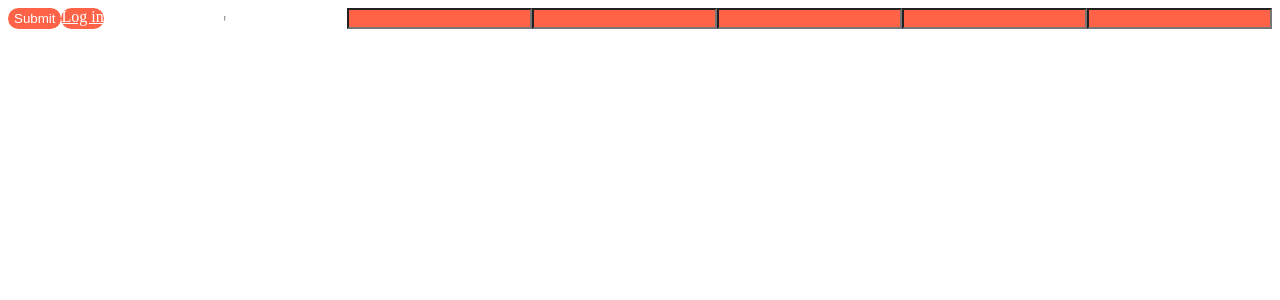
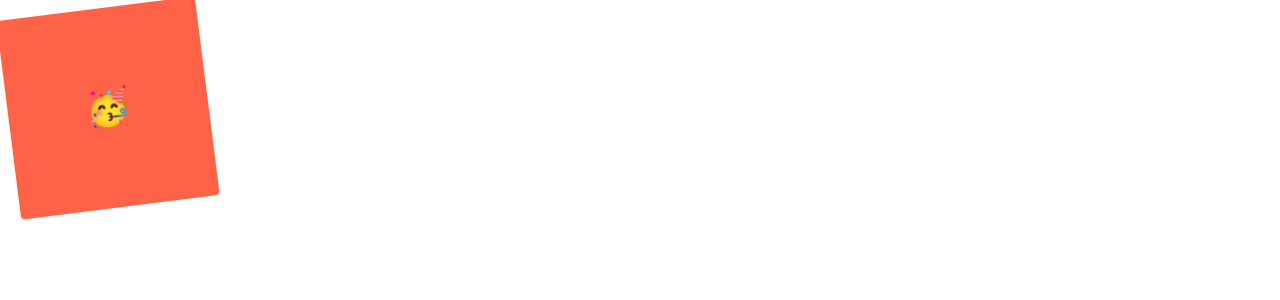
Before and after one commit to verobeach7/react-js-master, a React (Create React App) app: page / in a window 1280 px wide. Shown: the top 300 px of the page. Built offline with nearby package versions, Linux system fonts and the light colour scheme.

Commit message:
Animation and Pseudo Selectors

```diff
--- a/src/App.js
+++ b/src/App.js
@@ -1,36 +1,51 @@
-import styled from "styled-components";
+import styled, { keyframes } from "styled-components";
 
-const Father = styled.div`
+const Wrapper = styled.div`
   display: flex;
 `;
 
-const Btn = styled.button`
-  color: white;
-  background-color: tomato;
-  border: 0;
-  border-radius: 15px;
+// keyframes를 이용하여 애니메이션을 만들어 사용할 수 있음
+const rotaionAnimation = keyframes`
+  0% {
+    transform: rotate(0deg);
+    border-radius:0px;
+  }
+  50% {
+    border-radius: 100px;
+  }
+  100% {
+    transform: rotate(360deg);
+    border-radius:0px;
+  }
 `;
 
-// .attrs를 이용하여 공통적인 속성을 부여할 수 있음
-const Input = styled.input.attrs({ required: true, maxLength: 10 })`
+// ${}를 이용하여 만들어 놓은 애니메이션을 가져다 사용
+const Box = styled.div`
+  height: 200px;
+  width: 200px;
   background-color: tomato;
+  display: flex;
+  justify-content: center;
+  align-items: center;
+  animation: ${rotaionAnimation} 1s linear infinite;
+  span {
+    font-size: 36px;
+    &:hover {
+      font-size: 96px;
+    }
+    &:active {
+      opacity: 0;
+    }
+  }
 `;
 
 function App() {
   return (
-    <Father as="header">
-      <Btn>Submit</Btn>
-      {/* Btn에 as를 이용하여 다른 태그로 바꾸어 이용할 수 있음 */}
-      <Btn as="a" href="/">
-        Log in
-      </Btn>
-      <hr />
-      <Input />
-      <Input />
-      <Input />
-      <Input />
-      <Input />
-    </Father>
+    <Wrapper>
+      <Box>
+        <span>🥳</span>
+      </Box>
+    </Wrapper>
   );
 }
 
```
